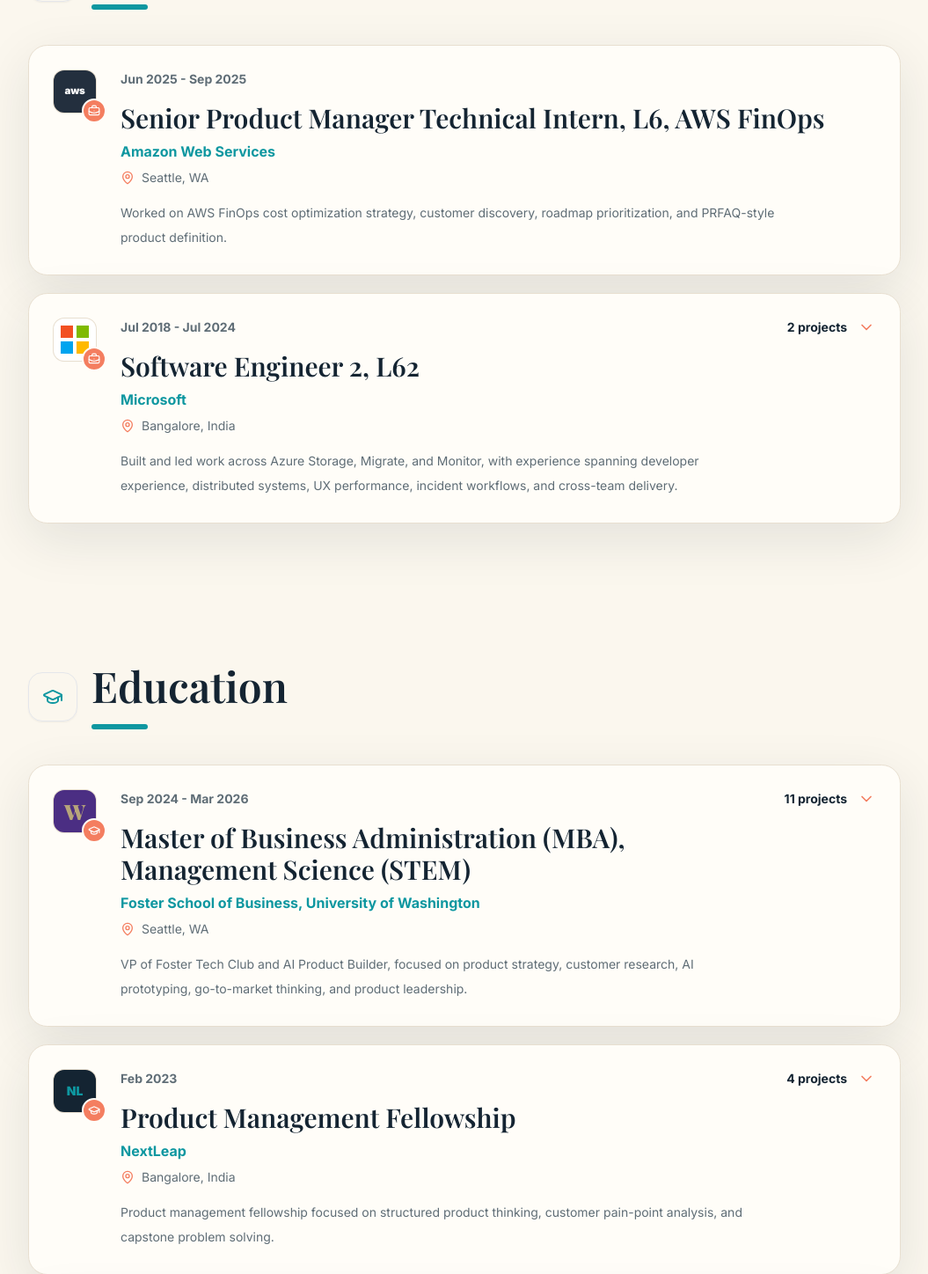
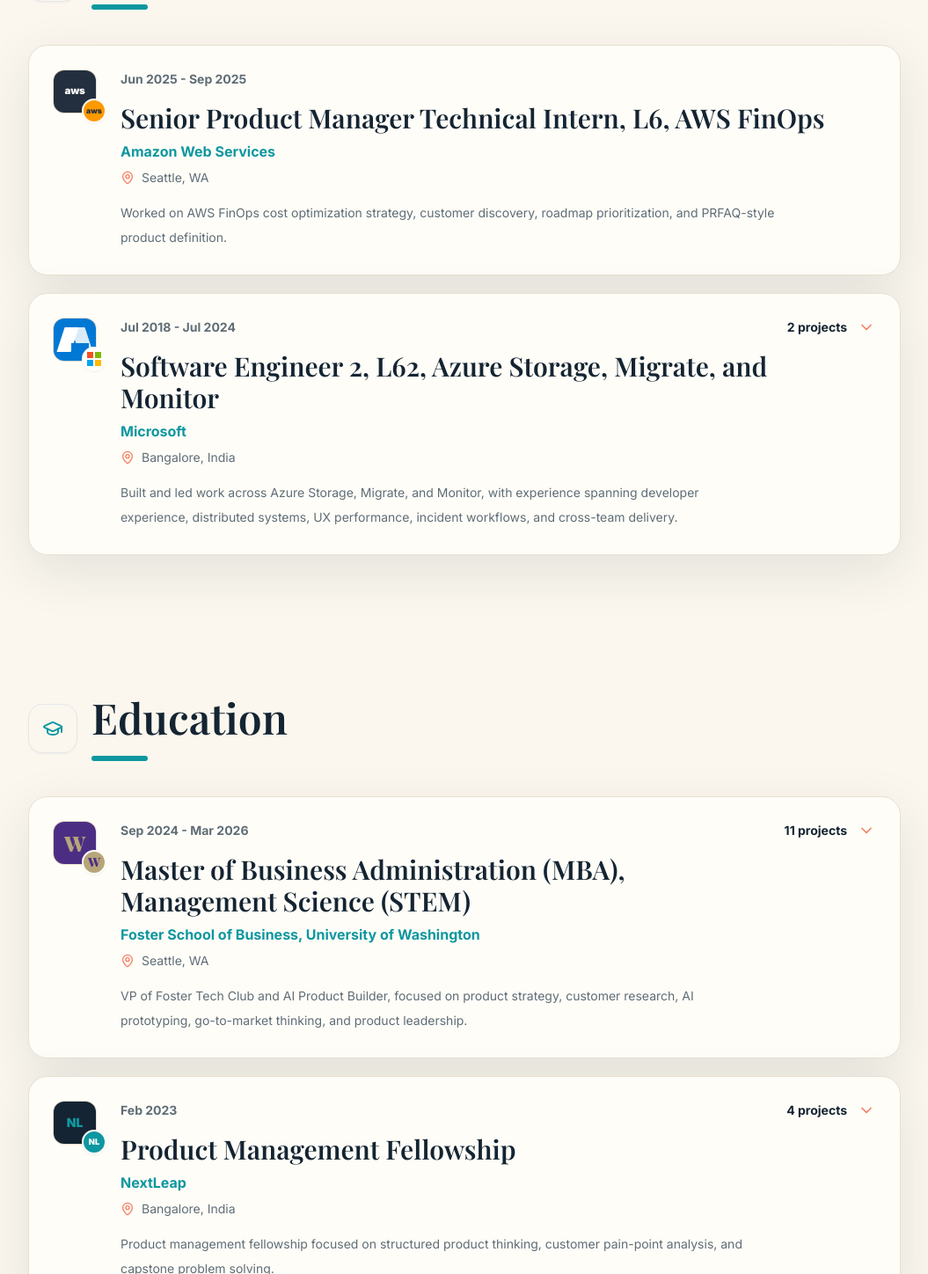
Before and after one commit to smb1947/portfolio, a Next.js app: page / in a window 1280 px wide. Shown: the part 2122-3570 px from the top of the page at 88% size, without its empty margins (224-1279 px from the left). Built offline with nearby package versions, Linux system fonts and the light colour scheme; a web font is replaced by a local one.

Commit message:
Update dev branch protections and Azure branding

```diff
--- a/src/app/page.tsx
+++ b/src/app/page.tsx
@@ -110,11 +110,12 @@
 function ExperienceLogo({ organization }: { organization: string }) {
   if (organization.includes("Microsoft")) {
     return (
-      <div className="grid h-12 w-12 grid-cols-2 gap-1 rounded-xl bg-white p-2 shadow-sm ring-1 ring-line" aria-label="Microsoft logo">
-        <span className="bg-[#f25022]" />
-        <span className="bg-[#7fba00]" />
-        <span className="bg-[#00a4ef]" />
-        <span className="bg-[#ffb900]" />
+      <div className="grid h-12 w-12 place-items-center rounded-xl bg-[#0078d4] shadow-sm ring-1 ring-line" aria-label="Azure logo">
+        <div className="relative h-7 w-8" aria-hidden="true">
+          <span className="absolute bottom-0 left-0 h-7 w-4 skew-x-[-18deg] bg-white" />
+          <span className="absolute bottom-0 right-0 h-7 w-4 skew-x-[18deg] bg-white/85" />
+          <span className="absolute bottom-0 left-3 h-2.5 w-5 bg-[#0078d4]" />
+        </div>
       </div>
     );
   }
@@ -152,6 +153,57 @@
   }
 
   return null;
+}
+
+function ExperienceSubLogo({ organization, fallback: Fallback }: { organization: string; fallback: LucideIcon }) {
+  if (organization.includes("Microsoft")) {
+    return (
+      <span className="grid h-7 w-7 grid-cols-2 gap-0.5 rounded-full border-2 border-card bg-white p-1 shadow-sm" aria-label="Microsoft logo">
+        <span className="bg-[#f25022]" />
+        <span className="bg-[#7fba00]" />
+        <span className="bg-[#00a4ef]" />
+        <span className="bg-[#ffb900]" />
+      </span>
+    );
+  }
+
+  if (organization.includes("Amazon")) {
+    return (
+      <span className="grid h-7 w-7 place-items-center rounded-full border-2 border-card bg-[#ff9900] text-[0.54rem] font-black lowercase text-[#232f3e] shadow-sm" aria-label="Amazon logo">
+        aws
+      </span>
+    );
+  }
+
+  if (organization.includes("University of Washington")) {
+    return (
+      <span className="grid h-7 w-7 place-items-center rounded-full border-2 border-card bg-[#b7a57a] font-serif text-sm font-black text-[#4b2e83] shadow-sm" aria-label="University of Washington logo">
+        W
+      </span>
+    );
+  }
+
+  if (organization.includes("NextLeap")) {
+    return (
+      <span className="grid h-7 w-7 place-items-center rounded-full border-2 border-card bg-teal text-[0.58rem] font-black text-white shadow-sm" aria-label="NextLeap logo">
+        NL
+      </span>
+    );
+  }
+
+  if (organization.includes("PES")) {
+    return (
+      <span className="grid h-7 w-7 place-items-center rounded-full border-2 border-card bg-white text-[0.5rem] font-black text-[#005baa] shadow-sm" aria-label="PES University logo">
+        PES
+      </span>
+    );
+  }
+
+  return (
+    <span className="grid h-7 w-7 place-items-center rounded-full border-2 border-card bg-coral text-white shadow-sm">
+      <Fallback className="h-3.5 w-3.5" aria-hidden="true" />
+    </span>
+  );
 }
 
 function getProjectLogo(projectTitle: string): { label: string; icon: LucideIcon; className: string; mark?: string } {
@@ -224,8 +276,8 @@
     <>
       <div className="relative h-14 w-14">
         <ExperienceLogo organization={experience.organization} />
-        <div className="absolute -bottom-1 -right-1 grid h-7 w-7 place-items-center rounded-full border-2 border-card bg-coral text-white">
-          <Icon className="h-3.5 w-3.5" aria-hidden="true" />
+        <div className="absolute -bottom-1 -right-1">
+          <ExperienceSubLogo organization={experience.organization} fallback={Icon} />
         </div>
       </div>
       <div className="min-w-0">
--- a/src/lib/content.json
+++ b/src/lib/content.json
@@ -445,7 +445,7 @@
         "companyName": "Microsoft",
         "teamName": "Azure Storage, Migrate, and Monitor"
       },
-      "title": "Software Engineer 2, L62",
+      "title": "Software Engineer 2, L62, Azure Storage, Migrate, and Monitor",
       "organization": "Microsoft",
       "location": "Bangalore, India",
       "from": "Jul 2018",
```
Also changed, not shown: 1 other file (tests, documents, lock files or other folders).
